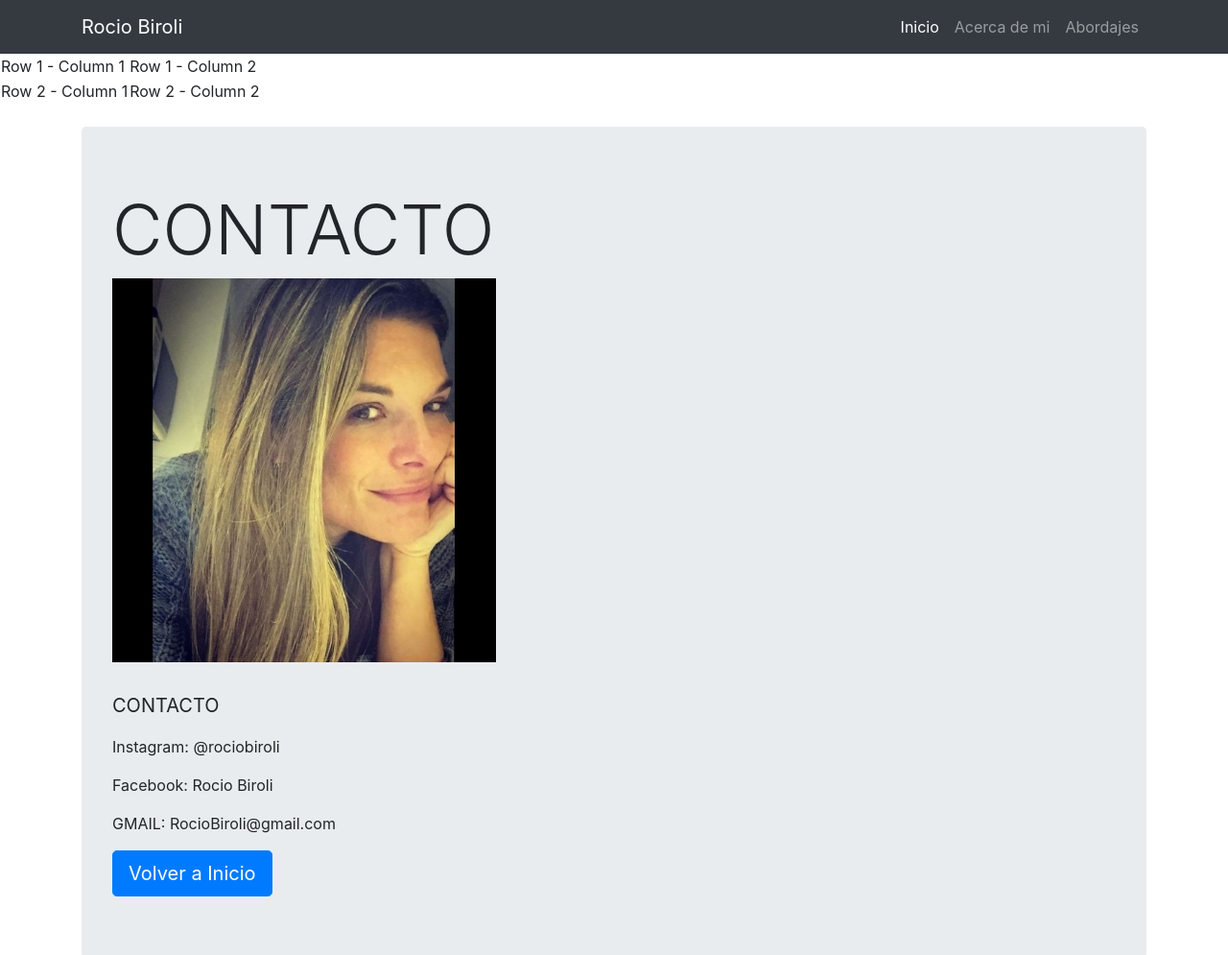
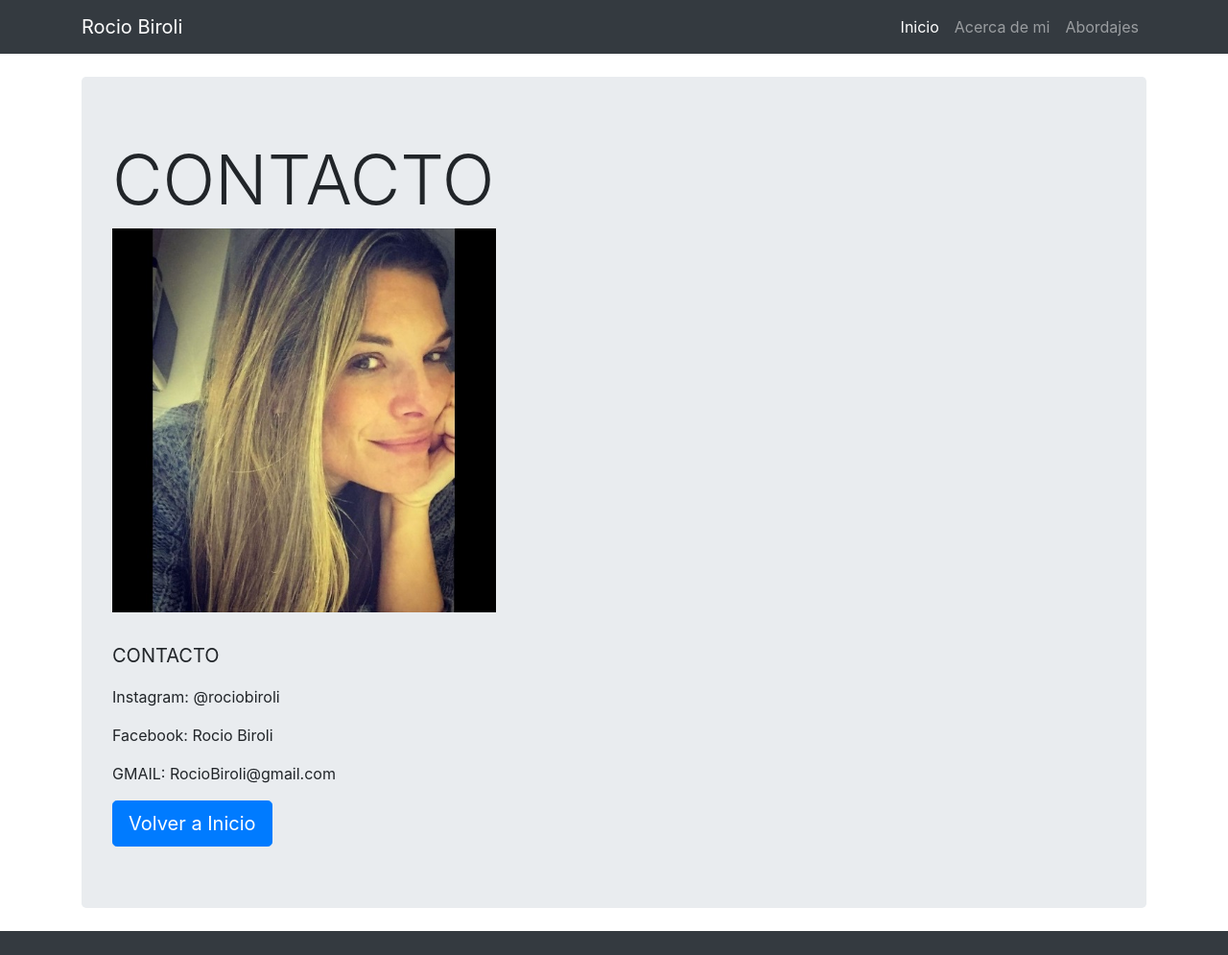
Before and after one commit to jadosfer/Rocio-Biroli-Camino-al-Bienestar, a website: page contacto.html in a window 1280 px wide. Shown: the top 995 px of the page at 96% size. Drawn offline with Linux system fonts and the light colour scheme.

Commit message:
Add files via upload
cambio contacto

```diff
--- a/contacto.html
+++ b/contacto.html
@@ -19,16 +19,6 @@
 </head>
 
 <body>
-  <table>
-    <tr>
-    <td>Row 1 - Column 1</td>
-    <td>Row 1 - Column 2 </td>
-    </tr>
-    <tr>
-    <td>Row 2 - Column 1</td>
-    <td>Row 2 - Column 2</td>
-    </tr>
-    </table>
 
   <nav class="navbar navbar-expand-lg navbar-dark bg-dark fixed-top">
     <div class="container">
```
